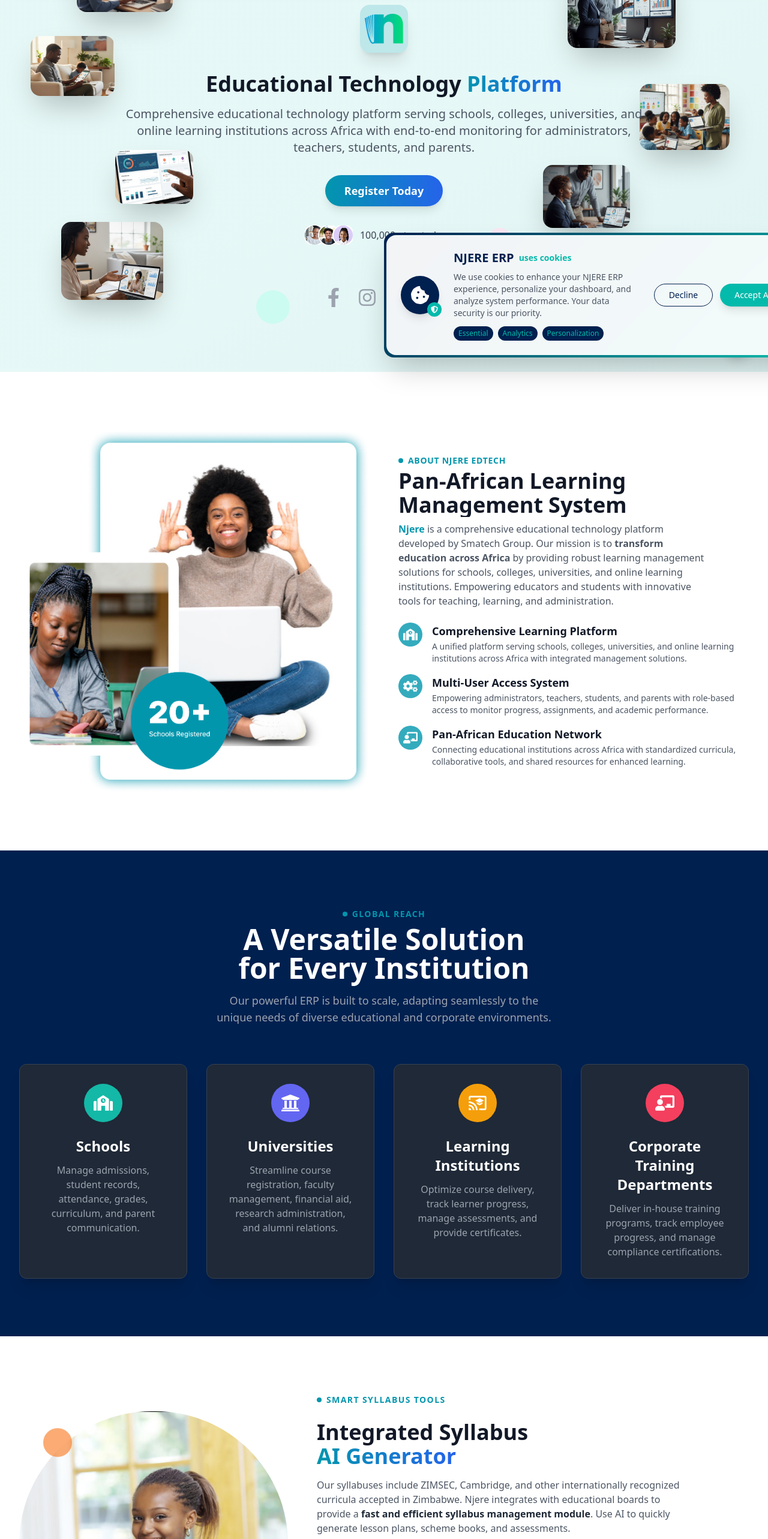
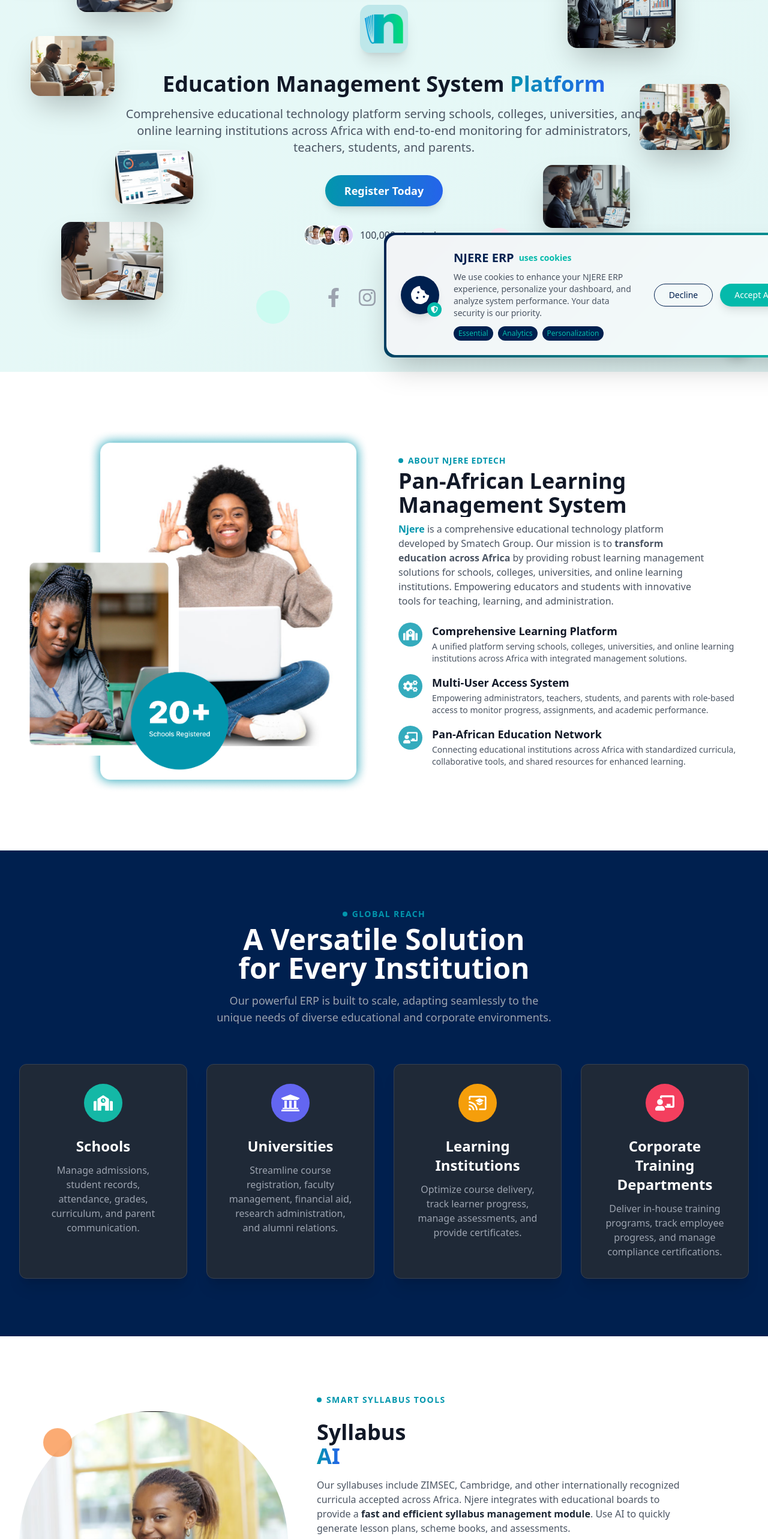
Before and after one commit to billychosee/Njere-Website, a Next.js app: page / in a window 1280 px wide. Shown: the part 180-2746 px from the top of the page at 60% size. Built offline with nearby package versions, Linux system fonts and the light colour scheme.

Commit message:
Multiple UI and content improvements

```diff
--- a/src/app/components/Footer.tsx
+++ b/src/app/components/Footer.tsx
@@ -183,7 +183,7 @@
               Is your school ready for the future?
             </h2>
             <a
-              href="#"
+              href="/contact-us"
               style={{ backgroundColor: BUTTON_BG, borderColor: BUTTON_BG }}
               className="w-full text-center text-white px-8 py-3 rounded-full font-bold text-sm transition-all duration-300 border-2 max-w-[220px]"
               onMouseOver={(e) => {
--- a/src/app/components/Hero.tsx
+++ b/src/app/components/Hero.tsx
@@ -169,12 +169,12 @@
           />
         </motion.div>
 
-        {/* Headline - UPDATED for "Educational Technology" in black and "Platform" in gradient */}
+        {/* Headline - UPDATED for "Education Management System" in black and "Platform" in gradient */}
         <motion.h1
           className="mb-4 text-4xl font-extrabold leading-tight text-gray-900 sm:text-5xl md:text-6xl lg:text-4xl"
           variants={itemVariants}
         >
-          Educational Technology
+          Education Management System
           <span className="text-transparent bg-clip-text bg-gradient-to-r from-[#0296AD] to-blue-600">
             {' '}
             Platform
--- a/src/app/components/IntegratedSyllabusAI.tsx
+++ b/src/app/components/IntegratedSyllabusAI.tsx
@@ -29,13 +29,13 @@
               Smart Syllabus Tools
             </p>
             <h2 className="mb-4 text-3xl font-extrabold leading-snug text-gray-900 md:text-4xl">
-              Integrated Syllabus <br className="hidden sm:inline" />
+              Syllabus <br className="hidden sm:inline" />
               <span className="text-transparent bg-clip-text bg-gradient-to-r from-[#0296AD] to-blue-600">
-                AI Generator
+                AI
               </span>
             </h2>
             <p className="max-w-3xl text-base text-gray-600">
-              Our syllabuses include ZIMSEC, Cambridge, and other internationally recognized curricula accepted in Zimbabwe. Njere integrates with educational boards to provide a{' '}
+              Our syllabuses include ZIMSEC, Cambridge, and other internationally recognized curricula accepted across Africa. Njere integrates with educational boards to provide a{' '}
               <strong className="text-gray-800">
                 fast and efficient syllabus management module
               </strong>
--- a/src/app/components/OurModulesSection.tsx
+++ b/src/app/components/OurModulesSection.tsx
@@ -108,9 +108,12 @@
 
         {/* Read More Button */}
         <div className="text-center">
-          <button className="bg-cyan-500 hover:bg-[#0d2854] text-white font-semibold px-8 py-3 rounded-full transition-all duration-300 hover:shadow-lg hover:scale-105 cursor-pointer">
+          <a
+            href="/modules"
+            className="inline-block bg-cyan-500 hover:bg-[#0d2854] text-white font-semibold px-8 py-3 rounded-full transition-all duration-300 hover:shadow-lg hover:scale-105 cursor-pointer"
+          >
             Read More
-          </button>
+          </a>
         </div>
       </div>
     </section>
--- a/src/app/components/VideoStatsSection.tsx
+++ b/src/app/components/VideoStatsSection.tsx
@@ -117,9 +117,12 @@
               </p>
 
               {/* CTA Button */}
-              <button className="px-8 py-4 font-semibold tracking-wide text-white uppercase transition-all duration-300 rounded-full bg-cyan-500 hover:bg-cyan-600 hover:shadow-lg hover:shadow-cyan-500/50 hover:scale-105">
+              <a
+                href="/contact-us"
+                className="inline-block px-8 py-4 font-semibold tracking-wide text-white uppercase transition-all duration-300 rounded-full bg-cyan-500 hover:bg-cyan-600 hover:shadow-lg hover:shadow-cyan-500/50 hover:scale-105"
+              >
                 Join Us Now
-              </button>
+              </a>
             </div>
           </div>
         </div>
--- a/src/app/contact-us/page.tsx
+++ b/src/app/contact-us/page.tsx
@@ -255,7 +255,7 @@
               {/* --- 2. Bottom Section: Google Map --- */}
               <div className="w-full">
                 {/* Google Map */}
-                <div className="mx-5 my-6 overflow-hidden rounded-lg md:mx-24 h-60 md:my-14">
+                <div className="mx-5 my-6 overflow-hidden rounded-lg md:mx-0 h-96 md:my-0">
                   <iframe
                     width="100%"
                     height="100%"
--- a/src/app/modules/syllabus/page.tsx
+++ b/src/app/modules/syllabus/page.tsx
@@ -142,7 +142,7 @@
               Supported Syllabuses
             </h2>
             <p className="text-lg text-gray-600">
-              We support internationally recognized curricula accepted in Zimbabwe and across Africa
+              We support internationally recognized curricula accepted across Africa
             </p>
           </motion.div>
 
```
